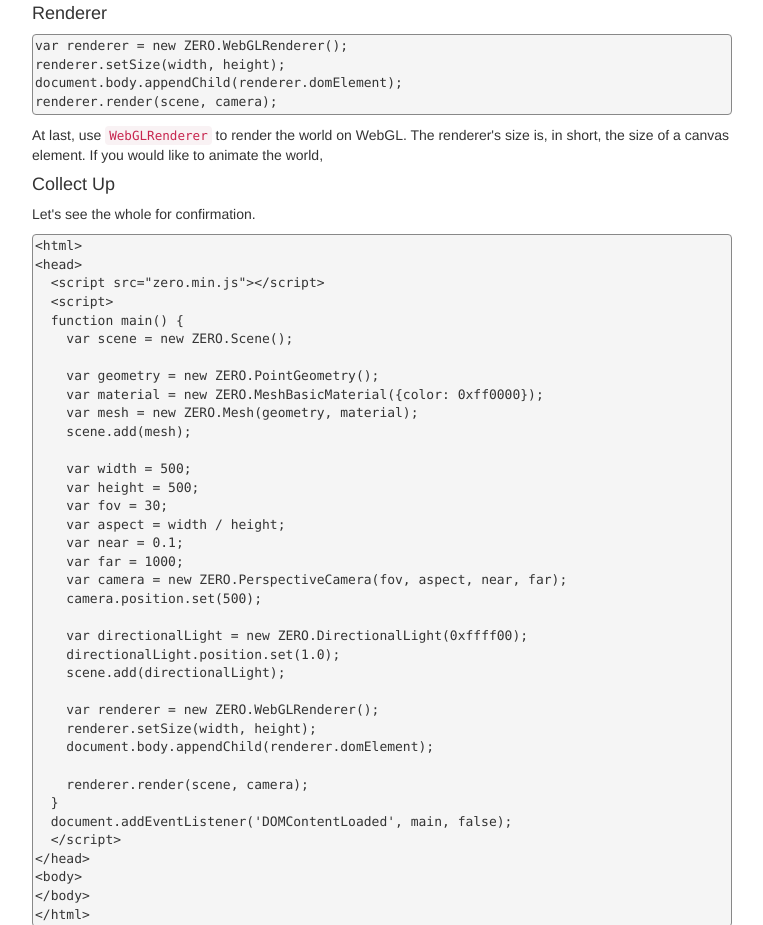
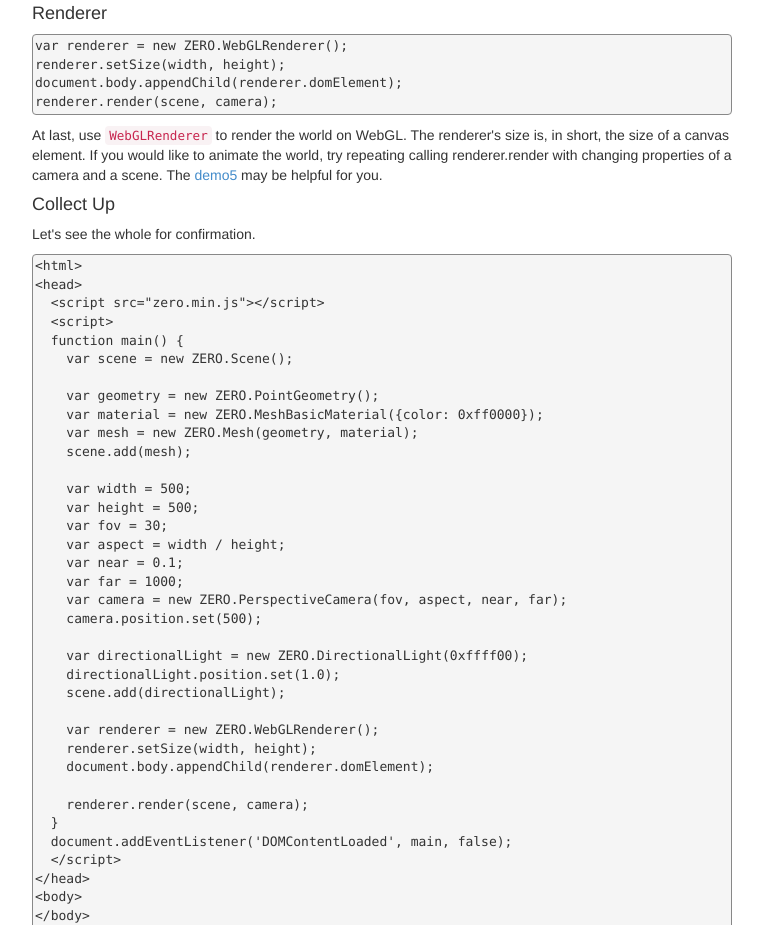
Before and after one commit to technohippy/zero.js, a plain HTML site: page getting-started.html in a window 1280 px wide. Shown: the part 1500-2425 px from the top of the page, without its empty margins (258-1021 px from the left). Drawn offline with nearby package versions, Linux system fonts and the light colour scheme; files that its build step writes are made by us from their sources; files whose address does not match are found by name.

Commit message:
Update getting-started.html

```diff
--- a/getting-started.html
+++ b/getting-started.html
@@ -121,7 +121,7 @@ document.body.appendChild(renderer.domElement);
 renderer.render(scene, camera);
 </pre>
 
-                  <p>At last, use <code>WebGLRenderer</code> to render the world on WebGL. The renderer's size is, in short, the size of a canvas element. If you would like to animate the world, </p>
+                  <p>At last, use <code>WebGLRenderer</code> to render the world on WebGL. The renderer's size is, in short, the size of a canvas element. If you would like to animate the world, try repeating calling renderer.render with changing properties of a camera and a scene. The <a href="demo5.html">demo5</a> may be helpful for you.</p>
                 </section>
 
                 <section>
```
